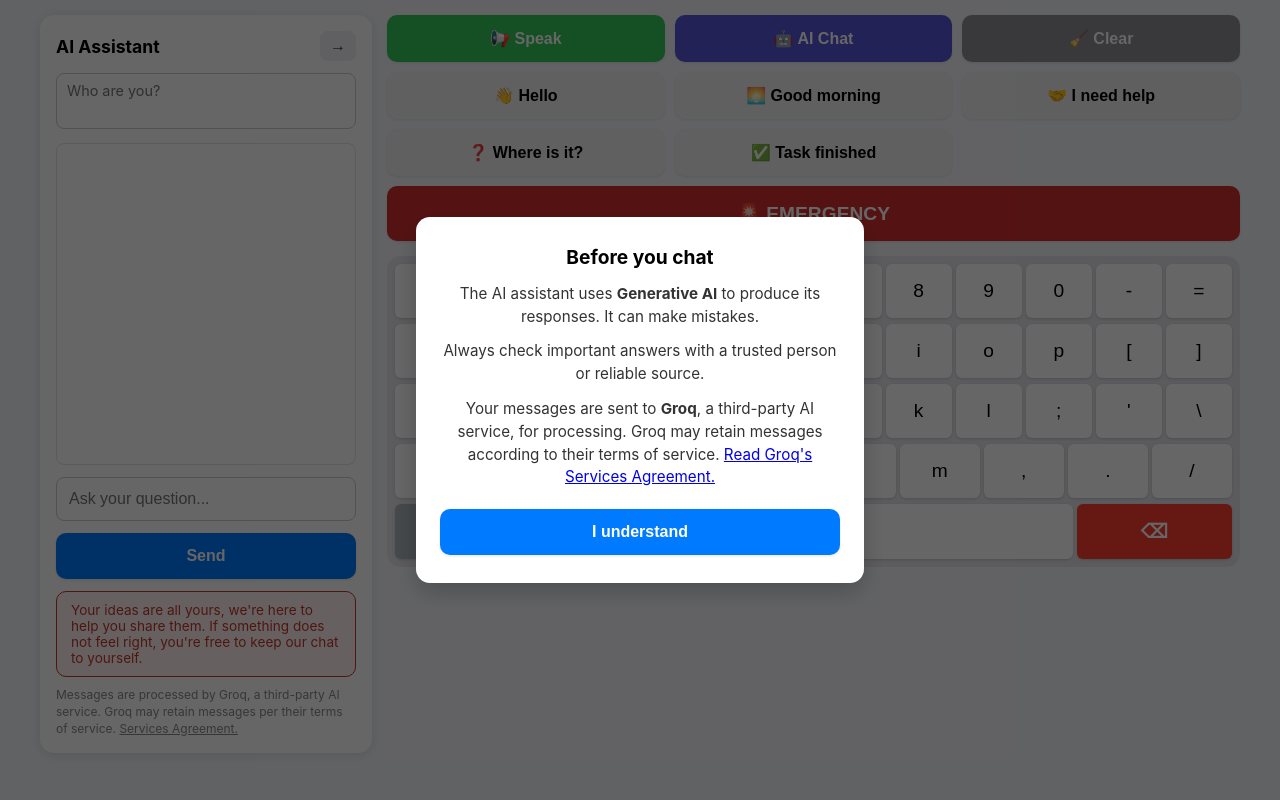
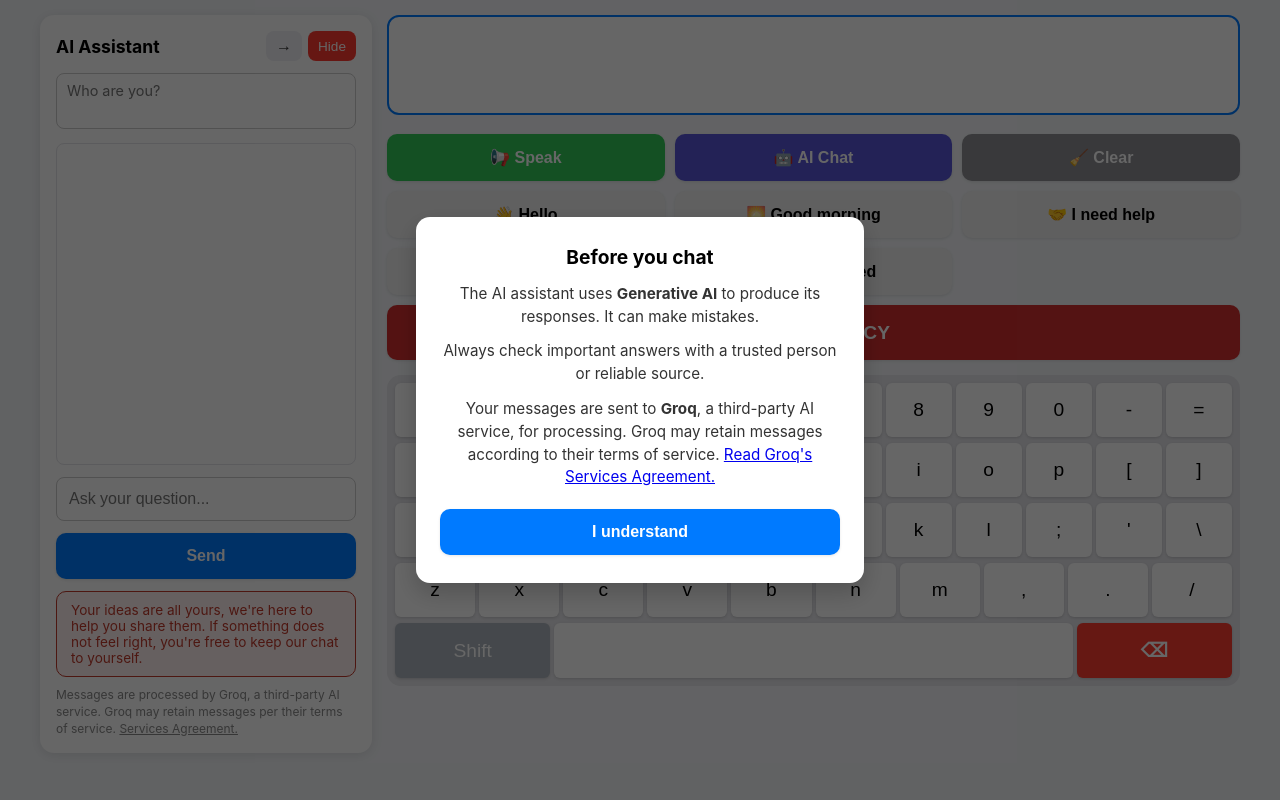
Before and after one commit to codeblasts1999/AAC, a Flask app: page / in a window 1280 px wide. Run offline with Flask 3, Linux system fonts and the light colour scheme.

Commit message:
Readd non-AI TTS feature; add show/hide AI feature

```diff
--- a/waterdog-app/static/script.js
+++ b/waterdog-app/static/script.js
@@ -1,10 +1,12 @@
 document.addEventListener('DOMContentLoaded', () => {
+    const output = document.getElementById('output-field');
     const aiInput = document.getElementById('ai-input');
     const whoAreYou = document.getElementById('who-are-you');
     const keyboard = document.getElementById('keyboard');
 
-    // Keyboard types into whichever input is currently active
-    let activeInput = aiInput;
+    // Keyboard types into whichever input is currently focused
+    let activeInput = output;
+    output.addEventListener('focus', () => { activeInput = output; });
     aiInput.addEventListener('focus', () => { activeInput = aiInput; });
     whoAreYou.addEventListener('focus', () => { activeInput = whoAreYou; });
 
@@ -109,28 +111,29 @@ document.addEventListener('DOMContentLoaded', () => {
         window.speechSynthesis.speak(utterance);
     };
 
-    const insertIntoAiInput = (text) => {
-        const startPos = aiInput.selectionStart;
-        const endPos = aiInput.selectionEnd;
-        const current = aiInput.value;
-        aiInput.value = current.substring(0, startPos) + text + current.substring(endPos);
-        aiInput.setSelectionRange(startPos + text.length, startPos + text.length);
-        aiInput.focus();
+    const setOutputAndSpeak = (text) => {
+        output.value = text;
         speakText(text);
+        output.focus();
     };
 
-    // Controller Bindings
-    document.getElementById('emergency-btn').onclick = () => insertIntoAiInput("Emergency! I need help immediately.");
-    document.getElementById('hello-btn').onclick = () => insertIntoAiInput("Hello.");
-    document.getElementById('morn-btn').onclick = () => insertIntoAiInput("Good morning.");
-    document.getElementById('help-btn').onclick = () => insertIntoAiInput("I need help.");
-    document.getElementById('where-btn').onclick = () => insertIntoAiInput("Where is it?");
-    document.getElementById('finish-btn').onclick = () => insertIntoAiInput("I'm finished with my task.");
+    // Macro buttons set the output field and speak aloud
+    document.getElementById('emergency-btn').onclick = () => setOutputAndSpeak("Emergency! I need help immediately.");
+    document.getElementById('hello-btn').onclick = () => setOutputAndSpeak("Hello.");
+    document.getElementById('morn-btn').onclick = () => setOutputAndSpeak("Good morning.");
+    document.getElementById('help-btn').onclick = () => setOutputAndSpeak("I need help.");
+    document.getElementById('where-btn').onclick = () => setOutputAndSpeak("Where is it?");
+    document.getElementById('finish-btn').onclick = () => setOutputAndSpeak("I'm finished with my task.");
 
-    document.getElementById('speak-btn').onclick = () => speakText(aiInput.value);
-    document.getElementById('clear-btn').onclick = () => { aiInput.value = ''; aiInput.focus(); };
+    document.getElementById('speak-btn').onclick = () => speakText(output.value);
+    document.getElementById('clear-btn').onclick = () => { output.value = ''; output.focus(); };
 
-    document.getElementById('ai-btn').onclick = () => aiInput.focus();
+    // AI Chat button — pre-fills AI input with current output text then focuses it
+    document.getElementById('ai-btn').onclick = () => {
+        const current = output.value.trim();
+        if (current) aiInput.value = current;
+        aiInput.focus();
+    };
 
     // Toggle AI panel between left and right
     const aiPanel = document.getElementById('ai-panel');
@@ -141,6 +144,17 @@ document.addEventListener('DOMContentLoaded', () => {
         const isRight = aiPanel.classList.contains('panel-right');
         togglePanelBtn.textContent = isRight ? '←' : '→';
         togglePanelBtn.title = isRight ? 'Move panel to left' : 'Move panel to right';
+    };
+
+    // Hide / Show AI panel
+    const showAiBtn = document.getElementById('show-ai-btn');
+    document.getElementById('hide-ai-btn').onclick = () => {
+        aiPanel.classList.add('panel-hidden');
+        showAiBtn.style.display = 'block';
+    };
+    showAiBtn.onclick = () => {
+        aiPanel.classList.remove('panel-hidden');
+        showAiBtn.style.display = 'none';
     };
 
     // --- AI Chat Logic ---
@@ -194,6 +208,12 @@ document.addEventListener('DOMContentLoaded', () => {
         const actions = document.createElement('div');
         actions.className = 'ai-actions';
 
+        const speakAiBtn = document.createElement('button');
+        speakAiBtn.className = 'ai-action-btn speak-ai-btn';
+        speakAiBtn.textContent = '🔊';
+        speakAiBtn.title = 'Read aloud';
+        speakAiBtn.onclick = () => speakText(replyText);
+
         const rejectBtn = document.createElement('button');
         rejectBtn.className = 'ai-action-btn reject-btn';
         rejectBtn.textContent = 'Reject';
@@ -204,7 +224,7 @@ document.addEventListener('DOMContentLoaded', () => {
         retryBtn.textContent = 'Retry';
         retryBtn.onclick = () => fetchAiReply(question, false, div);
 
-        actions.append(rejectBtn, retryBtn);
+        actions.append(speakAiBtn, rejectBtn, retryBtn);
         div.appendChild(actions);
         return div;
     };
--- a/waterdog-app/static/style.css
+++ b/waterdog-app/static/style.css
@@ -41,6 +41,11 @@ body {
     font-size: 1.1rem;
 }
 
+.panel-header-actions {
+    display: flex;
+    gap: 6px;
+}
+
 #toggle-panel-btn {
     background: #f0f0f5;
     color: #333;
@@ -63,6 +68,48 @@ body {
     min-width: 0;
     order: 1;
 }
+
+#output-field {
+    width: 100%;
+    height: 100px;
+    border: 2px solid #007AFF;
+    padding: 12px;
+    font-size: 1.6rem;
+    border-radius: 12px;
+    background: white;
+    margin-bottom: 15px;
+    box-sizing: border-box;
+    resize: none;
+    font-family: inherit;
+}
+
+#show-ai-btn {
+    display: none;
+    background: #34c759;
+    color: white;
+    width: 100%;
+    margin-bottom: 12px;
+}
+
+#hide-ai-btn {
+    background: #ff3b30;
+    color: white;
+    padding: 6px 10px;
+    font-size: 0.85rem;
+    border-radius: 8px;
+    font-weight: normal;
+    box-shadow: none;
+}
+
+#ai-panel.panel-hidden {
+    display: none;
+}
+
+#ai-panel.panel-hidden ~ #main-content #show-ai-btn {
+    display: block;
+}
+
+.speak-ai-btn { background: #8e8e93; color: white; }
 
 /* Keyboard Container Layout */
 #keyboard {
--- a/waterdog-app/templates/template.html
+++ b/waterdog-app/templates/template.html
@@ -12,7 +12,10 @@
         <div id="ai-panel">
             <div class="panel-header">
                 <h3>AI Assistant</h3>
-                <button id="toggle-panel-btn" title="Move panel to right">→</button>
+                <div class="panel-header-actions">
+                    <button id="toggle-panel-btn" title="Move panel to right">→</button>
+                    <button id="hide-ai-btn">Hide</button>
+                </div>
             </div>
             <div class="who-are-you-section">
                 <textarea id="who-are-you" placeholder="Who are you?"></textarea>
@@ -30,8 +33,10 @@
             </div>
         </div>
 
-        <!-- Main content: output + controls + keyboard -->
+        <!-- Main content: output field + controls + keyboard -->
         <div id="main-content">
+            <button id="show-ai-btn">Show AI</button>
+            <textarea id="output-field"></textarea>
             <div class="controls">
                 <button id="speak-btn">📢 Speak</button>
                 <button id="ai-btn">🤖 AI Chat</button>
@@ -43,7 +48,6 @@
                 <button id="finish-btn">✅ Task finished</button>
                 <button id="emergency-btn" style="background: #d32f2f; color: white;">🚨 EMERGENCY</button>
             </div>
-
             <div id="keyboard"></div>
         </div>
     </div>
```
